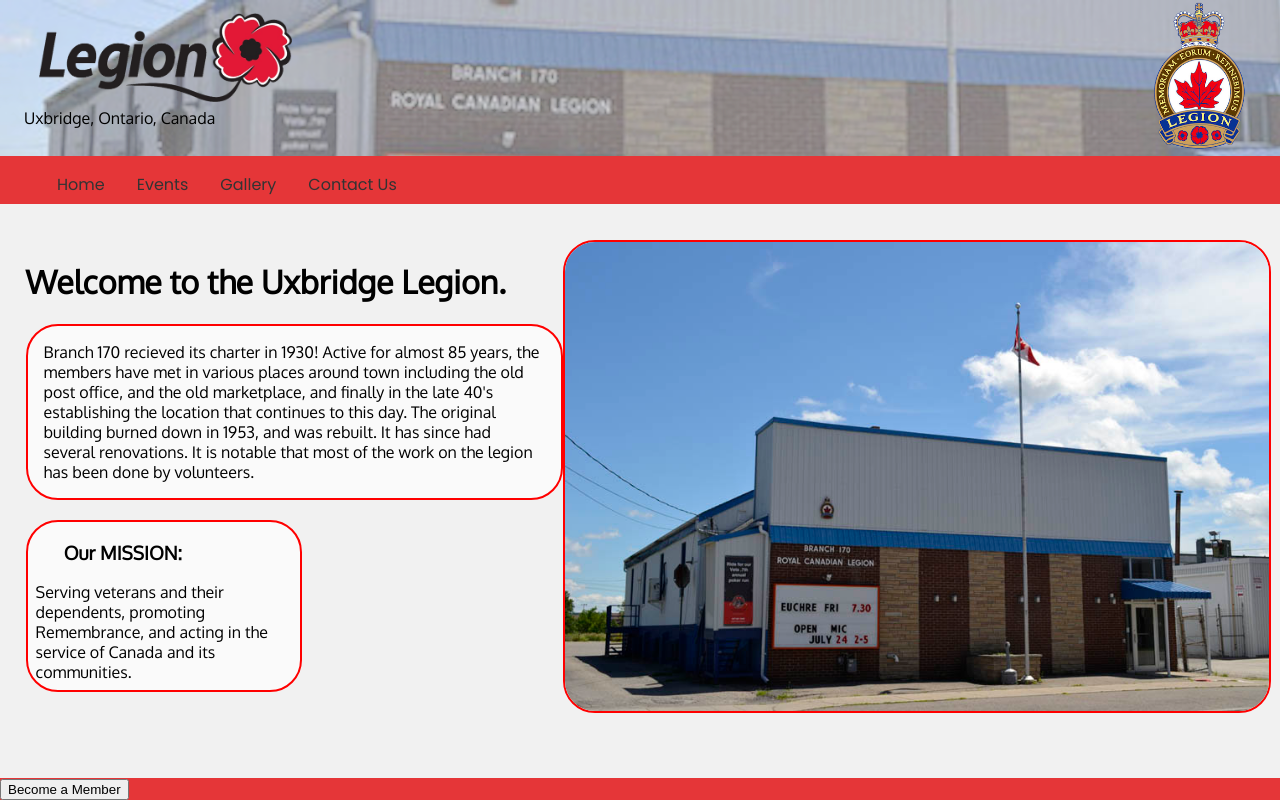
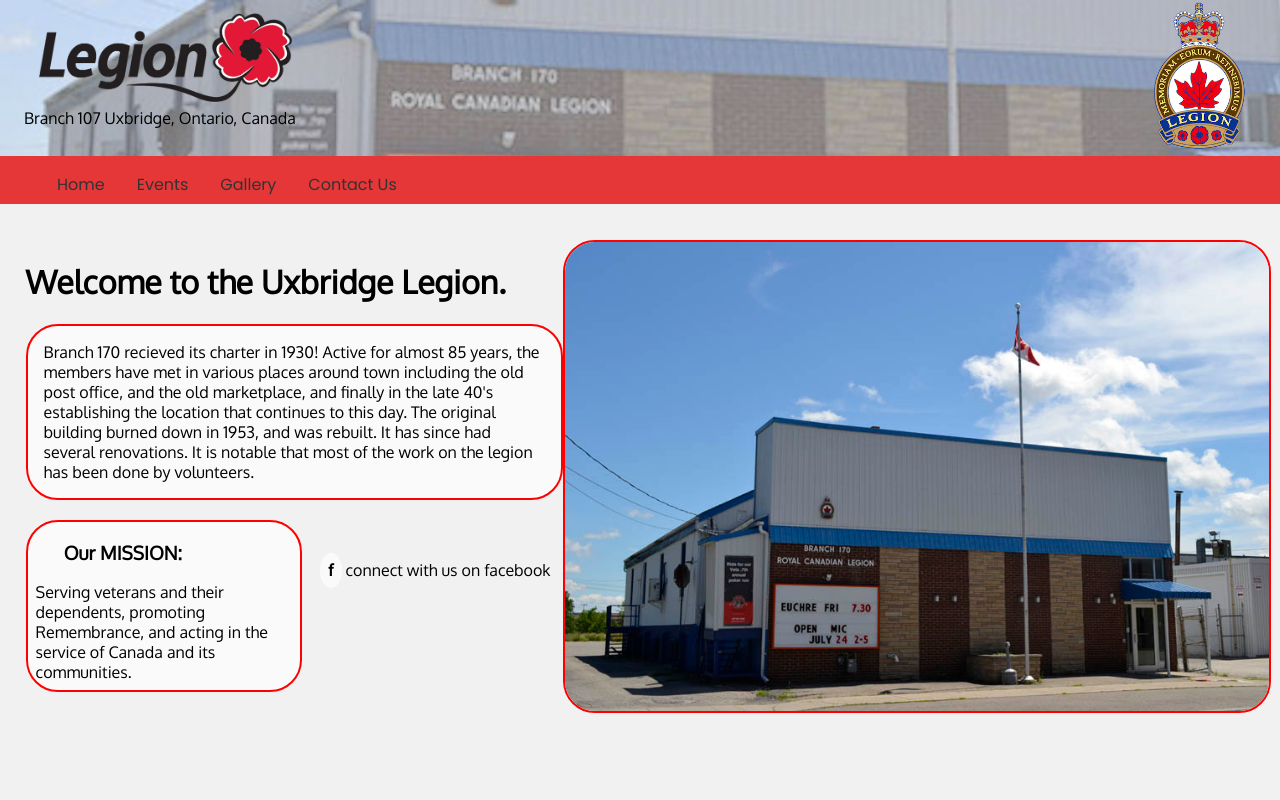
Before and after one commit to kylemcloughlin/the-legion-uxbridge, a React (Create React App) app: page / in a window 1280 px wide. Built offline with nearby package versions, Linux system fonts and the light colour scheme; what react-widgets-moment would draw is missing.

Commit message:
added styles

```diff
--- a/public/index.html
+++ b/public/index.html
@@ -14,7 +14,7 @@
       manifest.json provides metadata used when your web app is installed on a
       user's mobile device or desktop. See https://developers.google.com/web/fundamentals/web-app-manifest/
     -->
-<link href="https://fonts.googleapis.com/css?family=Oxygen|Poppins&display=swap" rel="stylesheet">
+<link href="https://fonts.googleapis.com/css?family=Oxygen|Poppins|Roboto&display=swap" rel="stylesheet">
 
     <link rel="manifest" href="%PUBLIC_URL%/manifest.json" />
 
--- a/src/App.css
+++ b/src/App.css
@@ -247,9 +247,67 @@
 
 }
 
-/* photos */
 
-/* .center-gallery{
-  width: 100%;
-  align-items: center;
-} */
+#facebook-f-label {
+position: absolute;
+/* width: 289px;
+height: 289px; */
+left: 189px;
+top: 377px;
+
+}
+
+
+.circle{
+  background: #FAFAFA;
+  width: 3em;
+  height: 3em;
+  color: black;
+  text-align: center;
+  border-radius: 50%;
+  padding: .5em;
+  font-family: 'Roboto',
+  sans-serif;
+  font-size: 16px;
+  font-weight: bolder;
+  text-decoration:none;
+
+}
+
+.circle:hover {
+  transition: .3s ease-in-out;
+  background:black;
+  color: white;
+}
+.facebook-container {
+  display: inline-block;
+      position: absolute;
+      top: 70%;
+      left: 25%;
+}
+.facebook-container a {
+  text-decoration: none;
+}
+.pipes-container {
+  position: absolute;
+  top: 80%;
+  left: 25%;
+}
+
+.join-button {
+  background-color: red;
+   width: 10em;
+  height: 4em;
+  border: 0px;
+font-family: "Sense",
+"Helvetica Neue",
+Helvetica,
+Arial,
+sans-serif;
+ /* font-size: 2em; */
+ width: 5em;
+ height: 2em;
+     font-weight: 700;
+     font-size: x-large;
+     color: white;
+}
--- a/src/components/foot.jsx
+++ b/src/components/foot.jsx
@@ -14,7 +14,6 @@
   render() {
     return (
       <footer id="app-footer">
-      <button>Become a Member</button>
       {/* <div>
         <label>todays events:</label>
         <p> today's events here</p>
--- a/src/components/header.jsx
+++ b/src/components/header.jsx
@@ -9,7 +9,7 @@
 
       <div id="logo-div">
         <img alt="legion-banner" src={rightLogo} id="legion-logo"/>
-        <label id="logo-label">Uxbridge, Ontario, Canada</label>
+        <label id="logo-label">Branch 107 Uxbridge, Ontario, Canada</label>
         {/* <img alt="logo" src={leftLogo} id="footer-img" /> */}
       </div>
     )
--- a/src/components/home.jsx
+++ b/src/components/home.jsx
@@ -18,6 +18,16 @@
         <h3 className="mission-h2">Our MISSION: </h3>
           <p >Serving veterans and their dependents, promoting Remembrance, and acting in the service of Canada and its communities.</p>
       </div>
+      <div className='facebook-container'>
+          <a href="https://www.facebook.com/Uxbridge-Legion-Branch-170-121692301237944/" target="_blank" class="effect">
+        <label className='circle'>f</label>
+          </a>
+        <span> connect with us on facebook</span>
+      </div>
+      {/* <div className='pipes-container' >
+          <label className='circle'></label>
+          <span> connect to us on facebook</span>
+      </div> */}
     </div>
     )
   }
```
Also changed, not shown: src/index.css (line endings or trailing spaces).
